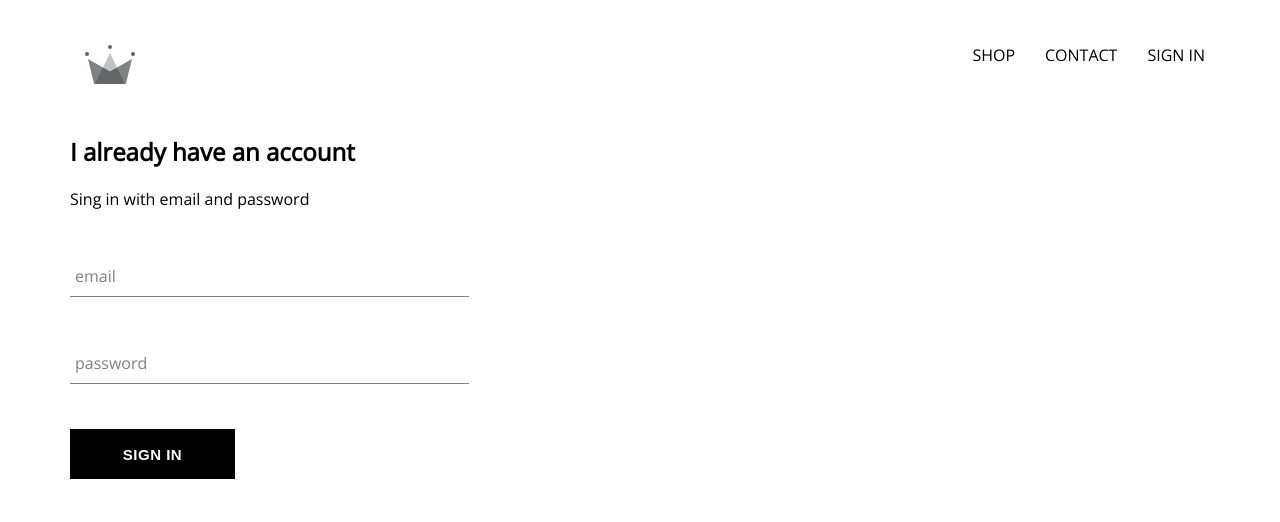
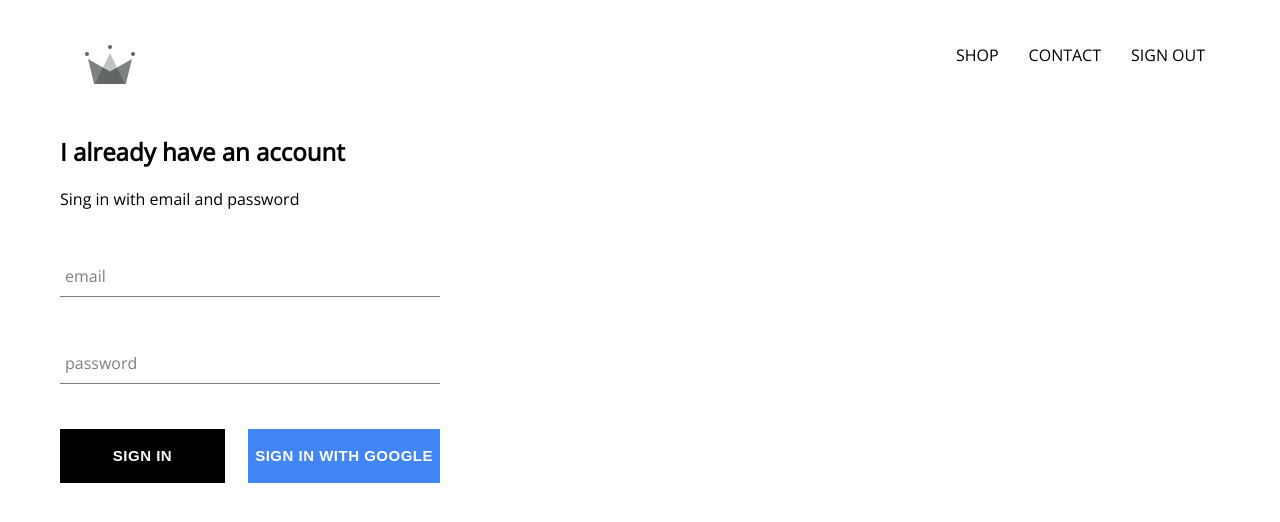
Before and after one commit to ilyaUsoltsev/store, a React (Create React App) app: page /signin in a window 1280 px wide. Shown: the top 522 px of the page. Built offline with nearby package versions, Linux system fonts and the light colour scheme; no server answers.

Commit message:
sign-in with firebase

```diff
--- a/package.json
+++ b/package.json
@@ -11,6 +11,7 @@
     "@types/react": "^16.9.53",
     "@types/react-dom": "^16.9.8",
     "@types/react-router-dom": "^5.1.6",
+    "firebase": "^8.2.1",
     "react": "^17.0.1",
     "react-dom": "^17.0.1",
     "react-router-dom": "^5.2.0",
--- a/src/App.css
+++ b/src/App.css
@@ -7,3 +7,7 @@ a {
   text-decoration: none;
   color: black;
 }
+
+* {
+  box-sizing: border-box;
+}
--- a/src/App.tsx
+++ b/src/App.tsx
@@ -5,11 +5,54 @@ import { Switch, Route } from "react-router-dom";
 import ShopPage from "./pages/shop/shop.component";
 import Header from "./components/header/header";
 import AuthPage from "./pages/authpage/authpage";
+import { auth, createUserProfileDocument } from "./firebase/firebase.utils";
+import { IAppState } from "./models/state";
 
-function App() {
+interface IAppProps {}
+
+class App extends React.Component {
+  state: IAppState;
+  unsubscribeFromAuth: any;
+
+  constructor(props: IAppProps) {
+    super(props);
+    this.state = {
+      currentUser: {
+        id: null,
+        createdAt: { seconds: 0, nanoseconds: 0 },
+        displayName: "",
+        email: "",
+      },
+    };
+  }
+
+  componentDidMount() {
+    this.unsubscribeFromAuth = auth.onAuthStateChanged(async (userAuth) => {
+      if (userAuth) {
+        const userRef = await createUserProfileDocument(userAuth);
+        userRef?.onSnapshot((snapshot) => {
+          this.setState({
+            currentUser: {
+              id: snapshot.id,
+              ...snapshot.data(),
+            },
+          });
+        });
+      }
+    });
+  }
+
+  componentWillUnmount() {
+    this.unsubscribeFromAuth();
+  }
+
+  render() {
     return (
       <div>
-      <Header />
+        <Header
+          currentUser={this.state.currentUser}
+          signOut={() => auth.signOut()}
+        />
         <Switch>
           <Route exact path="/" component={Homepage} />
           <Route exact path="/shop" component={ShopPage} />
@@ -18,5 +61,6 @@ function App() {
       </div>
     );
   }
+}
 
 export default App;
--- a/src/components/custom-button/custom-button.scss
+++ b/src/components/custom-button/custom-button.scss
@@ -1,10 +1,9 @@
 .custom-button {
   min-width: 165px;
   width: auto;
-  height: 50px;
+
   letter-spacing: 0.5px;
   line-height: 50px;
-  padding: 0 35px 0 35px;
   font-size: 15px;
   background-color: black;
   color: white;
@@ -18,4 +17,14 @@
     color: black;
     border: 1px solid black;
   }
+
+  &.google-sign-in {
+    background-color: #4285f4;
+    border: 1px solid #4285f4;
+    &:hover {
+      background-color: #357ae8;
+      color: white;
+      border: 1px solid transparent;
+    }
+  }
 }
--- a/src/components/custom-button/custom-button.tsx
+++ b/src/components/custom-button/custom-button.tsx
@@ -3,12 +3,17 @@ import "./custom-button.scss";
 
 interface ICustomButtonProps {
   children: any;
+  customClass?: string;
   [x: string]: any;
 }
 
-function CustomButton({ children, ...otherProps }: ICustomButtonProps) {
+function CustomButton({
+  children,
+  customClass = "",
+  ...otherProps
+}: ICustomButtonProps) {
   return (
-    <button className="custom-button" {...otherProps}>
+    <button className={`${customClass} custom-button`} {...otherProps}>
       {children}
     </button>
   );
--- a/src/components/header/header.scss
+++ b/src/components/header/header.scss
@@ -15,6 +15,7 @@
     width: 50%;
     height: 100%;
     display: flex;
+    cursor: pointer;
     align-items: center;
     justify-content: flex-end;
 
--- a/src/components/header/header.tsx
+++ b/src/components/header/header.tsx
@@ -3,7 +3,12 @@ import { Link } from "react-router-dom";
 import { ReactComponent as Logo } from "../../assets/crown.svg";
 import "./header.scss";
 
-function Header() {
+interface IHeaderProps {
+  currentUser: any;
+  signOut: () => {};
+}
+
+function Header({ currentUser, signOut }: IHeaderProps) {
   return (
     <div className="header">
       <Link className="logo-container" to="/">
@@ -16,9 +21,15 @@ function Header() {
         <Link className="option" to="/shop">
           CONTACT
         </Link>
-        <Link className="option" to="/signin">
-          SIGN IN
-        </Link>
+        {currentUser ? (
+          <div className="option" onClick={signOut}>
+            SIGN OUT
+          </div>
+        ) : (
+          <Link className="option" to="/signin">
+            SIGN IN
+          </Link>
+        )}
       </div>
     </div>
   );
--- a/src/components/sign-in/sign-in.scss
+++ b/src/components/sign-in/sign-in.scss
@@ -1,6 +1,12 @@
 .sign-in {
-  width: 30vw;
+  width: 380px;
   display: flex;
   flex-direction: column;
-  margin: 10px;
+  .title {
+    margin: 10px 0;
+  }
+  .buttons {
+    display: flex;
+    justify-content: space-between;
+  }
 }
--- a/src/components/sign-in/sign-in.tsx
+++ b/src/components/sign-in/sign-in.tsx
@@ -1,4 +1,5 @@
 import React, { Component, FormEvent } from "react";
+import { signInWithGoogle } from "../../firebase/firebase.utils";
 import { ISignInState } from "../../models/state";
 import CustomButton from "../custom-button/custom-button";
 import FormInput from "../form-input/form-input";
@@ -49,7 +50,15 @@ export default class SignIn extends Component {
             value={this.state.password}
             required
           />
-          <CustomButton type="submit">Sign in</CustomButton>
+          <div className="buttons">
+            <CustomButton type="submit">Sign in</CustomButton>
+            <CustomButton
+              onClick={signInWithGoogle}
+              customClass="google-sign-in"
+            >
+              Sign in with Google
+            </CustomButton>
+          </div>
         </form>
       </div>
     );
--- /dev/null
+++ b/src/firebase/firebase.utils.js
@@ -0,0 +1,46 @@
+import firebase from "firebase/app";
+import "firebase/firestore";
+import "firebase/auth";
+
+const config = {
+  apiKey: "AIzaSyDF-NOAHXVBA01AO2ATkdJtY-Qn7jYXIII",
+  authDomain: "store-a852a.firebaseapp.com",
+  projectId: "store-a852a",
+  storageBucket: "store-a852a.appspot.com",
+  messagingSenderId: "128834698259",
+  appId: "1:128834698259:web:af20a69966d128e85bd3e6",
+  measurementId: "G-C2B0FG99QG",
+};
+
+export const createUserProfileDocument = async (userAuth, additionalData) => {
+  if (!userAuth) return;
+
+  const userRef = firestore.doc(`users/${userAuth.uid}`);
+  const snapShot = await userRef.get();
+  if (!snapShot.exists) {
+    const { displayName, email } = userAuth;
+    const createdAt = new Date();
+    try {
+      await userRef.set({
+        displayName,
+        email,
+        createdAt,
+        ...additionalData,
+      });
+    } catch (error) {
+      console.log(error.message);
+    }
+  }
+  return userRef;
+};
+
+firebase.initializeApp(config);
+
+export const auth = firebase.auth();
+export const firestore = firebase.firestore();
+
+const provider = new firebase.auth.GoogleAuthProvider();
+provider.setCustomParameters({ prompt: "select_account" });
+export const signInWithGoogle = () => auth.signInWithPopup(provider);
+
+export default firebase;
```
Also changed, not shown: src/models/state.ts (+9 -0 lines), 2 other files (tests, documents, lock files or other folders). Lines whose indentation alone changed are shown as unchanged.
